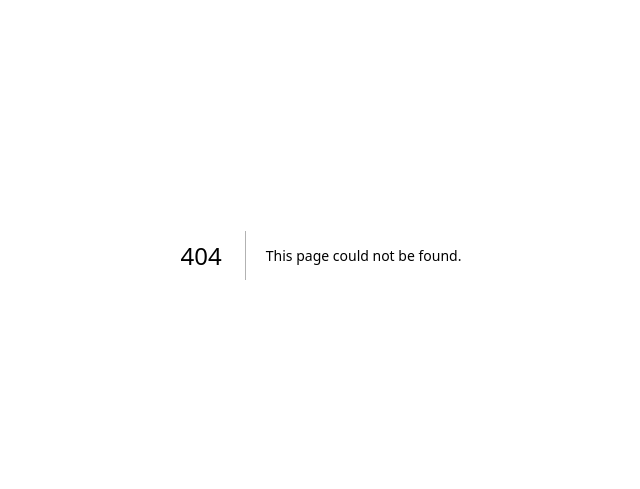
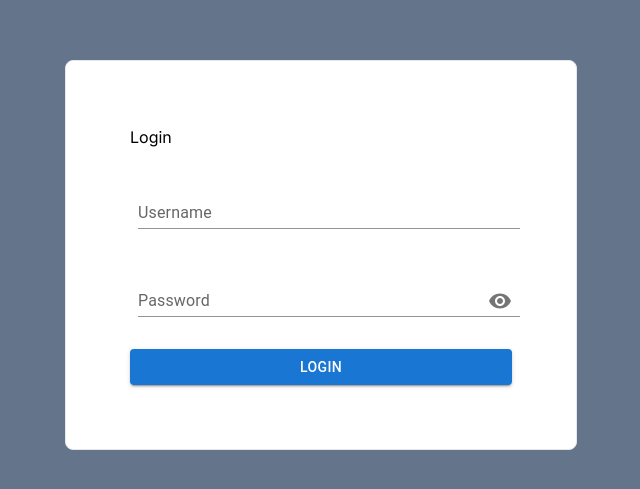
Before and after one commit to DandiA05/bootcamp-next-js, a Next.js app: page /login in a window 1280 px wide. Before the commit this address had no page. Shown: the part 145-634 px from the top of the page, without its empty margins (319-959 px from the left). Built offline with nearby package versions, Linux system fonts and the light colour scheme.

Commit message:
middleware

```diff
--- a/package.json
+++ b/package.json
@@ -15,6 +15,7 @@
     "@mui/material": "^5.15.18",
     "@reduxjs/toolkit": "^2.2.5",
     "axios": "^1.7.2",
+    "cookies-next": "^4.2.1",
     "next": "14.2.3",
     "react": "^18",
     "react-dom": "^18",
--- /dev/null
+++ b/src/app/login/page.js
@@ -0,0 +1,84 @@
+"use client";
+
+import React, { useState } from "react";
+import { Visibility, VisibilityOff } from "@mui/icons-material";
+import {
+  Button,
+  FormControl,
+  IconButton,
+  Input,
+  InputAdornment,
+  InputLabel,
+} from "@mui/material";
+import { postLogin } from "@/services/api/apiLogin";
+import { useRouter } from "next/navigation";
+
+export default function Login() {
+  const router = useRouter();
+  const [showPassword, setShowPassword] = useState(false);
+  const [error, setError] = useState("");
+  const handleClickShowPassword = () => setShowPassword((show) => !show);
+  const handleMouseDownPassword = (event) => {
+    event.preventDefault();
+  };
+
+  const handleOnSubmit = async (event) => {
+    event.preventDefault();
+
+    const body = {
+      email: event.target[0].value,
+      password: event.target[1].value,
+    };
+
+    const res = await postLogin(body);
+
+    if (res.status === 200) {
+      console.log("BERHASIL", res);
+      // router.push("/");
+      setError("");
+    } else {
+      setError("Username or Password is wrong");
+    }
+  };
+
+  return (
+    <div className="flex flex-1 justify-center items-center h-screen flex-col bg-slate-500">
+      <form
+        onSubmit={handleOnSubmit}
+        className="flex-col flex w-[40%] p-16 border rounded-lg bg-white gap-6"
+      >
+        <h1>Login</h1>
+        <FormControl sx={{ m: 1, width: "100%" }} variant="standard">
+          <InputLabel htmlFor="standard-adornment-username">
+            Username
+          </InputLabel>
+          <Input id="standard-adornment-usernam" type={"text"} />
+        </FormControl>
+        <FormControl sx={{ m: 1, width: "100%" }} variant="standard">
+          <InputLabel htmlFor="standard-adornment-password">
+            Password
+          </InputLabel>
+          <Input
+            id="standard-adornment-password"
+            type={showPassword ? "text" : "password"}
+            endAdornment={
+              <InputAdornment position="end">
+                <IconButton
+                  aria-label="toggle password visibility"
+                  onClick={handleClickShowPassword}
+                  onMouseDown={handleMouseDownPassword}
+                >
+                  {showPassword ? <VisibilityOff /> : <Visibility />}
+                </IconButton>
+              </InputAdornment>
+            }
+          />
+        </FormControl>
+        {error}
+        <Button type="submit" variant="contained">
+          Login
+        </Button>
+      </form>
+    </div>
+  );
+}
--- a/src/app/page.js
+++ b/src/app/page.js
@@ -1,13 +1,23 @@
 "use client";
 
 import Button from "@/components/Button";
+import { deleteCookie } from "cookies-next";
+import { useRouter } from "next/navigation";
 import React from "react";
 
 const Home = () => {
+  const router = useRouter();
   return (
     <div>
-      <h1>Next JS hadir di UTY</h1>
-      <Button title={"BTR"} onClick={() => {}} />
+      <h1>Home Pagee</h1>
+      <Button
+        title={"Logout"}
+        onClick={() => {
+          console.log("cek button");
+          deleteCookie("TOKEN");
+          router.push("/login");
+        }}
+      />
     </div>
   );
 };
--- /dev/null
+++ b/src/services/api/apiLogin.js
@@ -0,0 +1,15 @@
+"use server";
+
+import { cookies } from "next/headers";
+import Satellite from "../satellite";
+
+export const postLogin = async (body) => {
+  try {
+    const response = await Satellite.post("/auth/login", body);
+    cookies().set("TOKEN", response.data.data[0].tokenSession);
+
+    return response.data;
+  } catch (error) {
+    return error.response;
+  }
+};
--- a/src/services/satellite/index.js
+++ b/src/services/satellite/index.js
@@ -2,10 +2,14 @@ import axios from "axios";
 
 // Interceptors
 const Satellite = axios.create({
-  baseURL: "https://potterapi-fedeperin.vercel.app/en",
+  baseURL: "https://dev-api-hostproject.web.app/",
   timeout: 10000,
   headers: {
     "Content-Type": "application/json",
+    "Access-Control-Allow-Origin": "*",
+    "X-Frame-Options": "deny",
+    "X-Content-Type-Options": "nosniff",
+    "X-XSS-Protection": "1; mode=block",
   },
 });
 
```
Also changed, not shown: src/middleware.js (added, +25 -0 lines), 1 other file (tests, documents, lock files or other folders).
